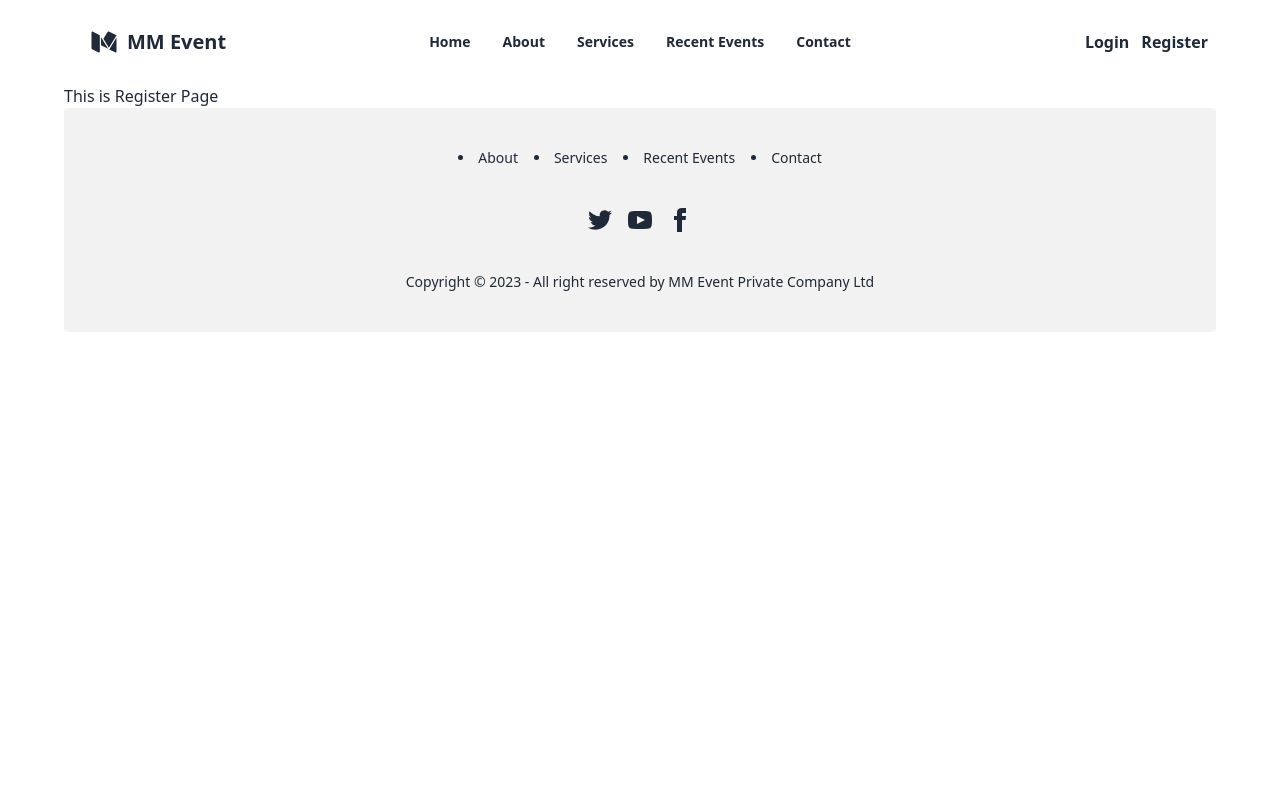
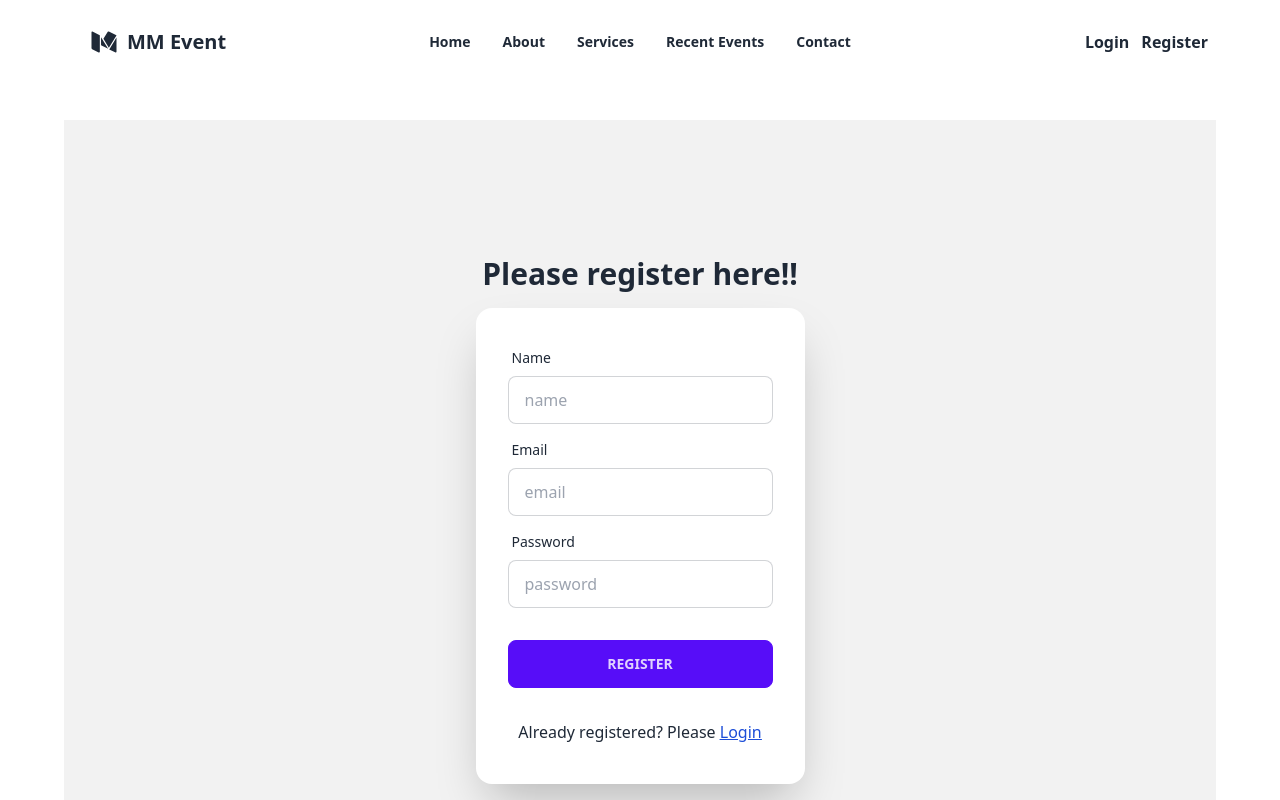
Before and after one commit to Mithun4450/m9a9-corporate-events-management, a React (Vite) app: page /register in a window 1280 px wide. Shown: the top 800 px of the page. Built offline with nearby package versions, Linux system fonts and the light colour scheme; no server answers.

Commit message:
Login and Register part have been completed

```diff
--- a/src/components/ContextProvider/ContextProvider.jsx
+++ b/src/components/ContextProvider/ContextProvider.jsx
@@ -1,10 +1,15 @@
 import { createContext, useEffect, useState } from "react";
+import { getAuth, createUserWithEmailAndPassword, signInWithEmailAndPassword, signOut, onAuthStateChanged } from "firebase/auth";
+import app from "../../firebase/firebase.config";
+
 
 export const Context = createContext(null);
 
 const ContextProvider = ({children}) => {
 
     const [events, setEvents] = useState([]);
+    const [user, setUser] = useState(null);
+    const [loading, setLoading] = useState(true);
 
 
 
@@ -14,8 +19,45 @@ const ContextProvider = ({children}) => {
          .then(data => setEvents(data))
     },[])
 
+    const auth = getAuth(app);
+
+    const createUser = (email, password) =>{
+        setLoading(true);
+        return createUserWithEmailAndPassword(auth, email, password);
+
+    }
+
+    const loginWithEmailPassword = (email, password) =>{
+        setLoading(true);
+        return signInWithEmailAndPassword(auth, email, password);
+    }
+
+    const logOut = () =>{
+        setLoading(true);
+        return signOut(auth);
+    }
+
+
+    useEffect(() =>{
+        const unSubscribe = onAuthStateChanged(auth, currentUser =>{
+            console.log('onauthstate', currentUser);
+            setUser(currentUser);
+            setLoading(false);
+
+        })
+        return () =>{
+            unSubscribe();
+        }
+    },[])
+
+
+
     const info = {
-        events
+        events,
+        createUser,
+        loginWithEmailPassword,
+        logOut,
+        user
 
 
     }
--- a/src/components/Login/Login.jsx
+++ b/src/components/Login/Login.jsx
@@ -1,9 +1,59 @@
+import { useContext } from "react";
+import { Link } from "react-router-dom";
+import { Context } from "../ContextProvider/ContextProvider";
 
 const Login = () => {
+
+    const {loginWithEmailPassword} = useContext(Context);
+
+    const handleLogin = e =>{
+        e.preventDefault()
+        const email = e.target.email.value;
+        const password = e.target.password.value;
+        console.log(email, password)
+
+        loginWithEmailPassword(email, password)
+            .then(result =>{
+                console.log(result.user)
+            })
+            .catch(error =>{
+                console.error(error)
+            })
+
+    }
+
+
     return (
-        <div>
-            <h1>This is Login Page</h1>
+        <div className="hero min-h-screen bg-base-200 my-9">
+            <div className="hero-content flex-col p-10">
+                <div className="text-center lg:text-left">
+                    <h1 className="text-3xl font-bold">Please login here!!</h1>
 
+                </div>
+                <div className="card flex-shrink-0 w-full max-w-sm shadow-2xl bg-base-100">
+                    <form onSubmit={handleLogin} className="card-body">
+
+                        <div className="form-control">
+                            <label className="label">
+                            <span className="label-text">Email</span>
+                            </label>
+                            <input type="email" name="email" placeholder="email" className="input input-bordered" required />
+                        </div>
+                        <div className="form-control">
+                            <label className="label">
+                            <span className="label-text">Password</span>
+                            </label>
+                            <input type="password" name="password" placeholder="password" className="input input-bordered" required />
+
+                        </div>
+                        <div className="form-control mt-6">
+                            <button className="btn btn-primary">Login</button>
+                        </div>
+                    </form>
+
+                    <p className="text-center pb-10">Are you new here? Please <span className="text-blue-700 underline"><Link to="/register">Register</Link></span> </p>
+                </div>
+            </div>
         </div>
     );
 };
--- a/src/components/Navbar/Navbar.jsx
+++ b/src/components/Navbar/Navbar.jsx
@@ -1,5 +1,7 @@
 import { NavLink } from "react-router-dom";
 import { BiLogoMediumOld } from 'react-icons/bi';
+import { useContext } from "react";
+import { Context } from "../ContextProvider/ContextProvider";
 
 
 const Navbar = () => {
@@ -12,6 +14,14 @@ const Navbar = () => {
         <li><NavLink to="/contact">Contact</NavLink></li>
 
     </>
+
+    const { logOut, user} = useContext(Context);
+
+    const handleLogOut = () =>{
+        logOut()
+          .then()
+          .catch()
+    }
 
 
     return (
@@ -37,23 +47,23 @@ const Navbar = () => {
                 </ul>
             </div>
             <div className="navbar-end space-x-3 font-semibold">
-                {/* {
+                {
                     user? <>
+                    <p>Name</p>
                     <label tabIndex={0} className="btn btn-ghost btn-circle avatar">
                         <div className="w-10 rounded-full">
                         <img src="/images/stock/photo-1534528741775-53994a69daeb.jpg" />
                         </div>
                     </label>
-                    <NavLink to="/login">Logout</NavLink>
+                    <NavLink onClick={handleLogOut}>Logout</NavLink>
                      </>: <>
                      <NavLink to="/login">Login</NavLink>
                      <NavLink to="/register">Register</NavLink>
                      </>
 
-                } */}
+                }
 
-                     <NavLink to="/login">Login</NavLink>
-                     <NavLink to="/register">Register</NavLink>
+
 
             </div>
         </div>
--- a/src/components/Register/Register.jsx
+++ b/src/components/Register/Register.jsx
@@ -1,11 +1,67 @@
+import { useContext } from "react";
+import { Link } from "react-router-dom";
+import { Context } from "../ContextProvider/ContextProvider";
+
 
 
 const Register = () => {
+
+    const {createUser} = useContext(Context);
+
+    const handleRegister = e =>{
+        e.preventDefault()
+        const name = e.target.name.value;
+        const email = e.target.email.value;
+        const password = e.target.password.value;
+        console.log(name, email, password)
+
+        createUser(email, password)
+            .then(result => {
+                console.log(result.user)
+            })
+            .catch(error =>{
+                console.error(error)
+            })
+
+    }
+
+
     return (
-        <div>
-            <h1>This is Register Page</h1>
+        <div className="hero min-h-screen bg-base-200 my-9">
+            <div className="hero-content flex-col">
+                <div className="text-center lg:text-left">
+                    <h1 className="text-3xl font-bold">Please register here!!</h1>
 
-        </div>
+                </div>
+                <div className="card flex-shrink-0 w-full max-w-sm shadow-2xl bg-base-100">
+                    <form onSubmit={handleRegister} className="card-body">
+                        <div className="form-control">
+                            <label className="label">
+                            <span className="label-text">Name</span>
+                            </label>
+                            <input type="text" name="name" placeholder="name" className="input input-bordered" required />
+                        </div>
+                        <div className="form-control">
+                            <label className="label">
+                            <span className="label-text">Email</span>
+                            </label>
+                            <input type="email" name="email" placeholder="email" className="input input-bordered" required />
+                        </div>
+                        <div className="form-control">
+                            <label className="label">
+                            <span className="label-text">Password</span>
+                            </label>
+                            <input type="password" name="password" placeholder="password" className="input input-bordered" required />
+
+                        </div>
+                        <div className="form-control mt-6">
+                            <button className="btn btn-primary">Register</button>
+                        </div>
+                    </form>
+                    <p className="text-center pb-10">Already registered? Please <span className="text-blue-700 underline"><Link to="/login">Login</Link></span> </p>
+                </div>
+            </div>
+      </div>
     );
 };
 
```
Also changed, not shown: 1 other file (tests, documents, lock files or other folders).
